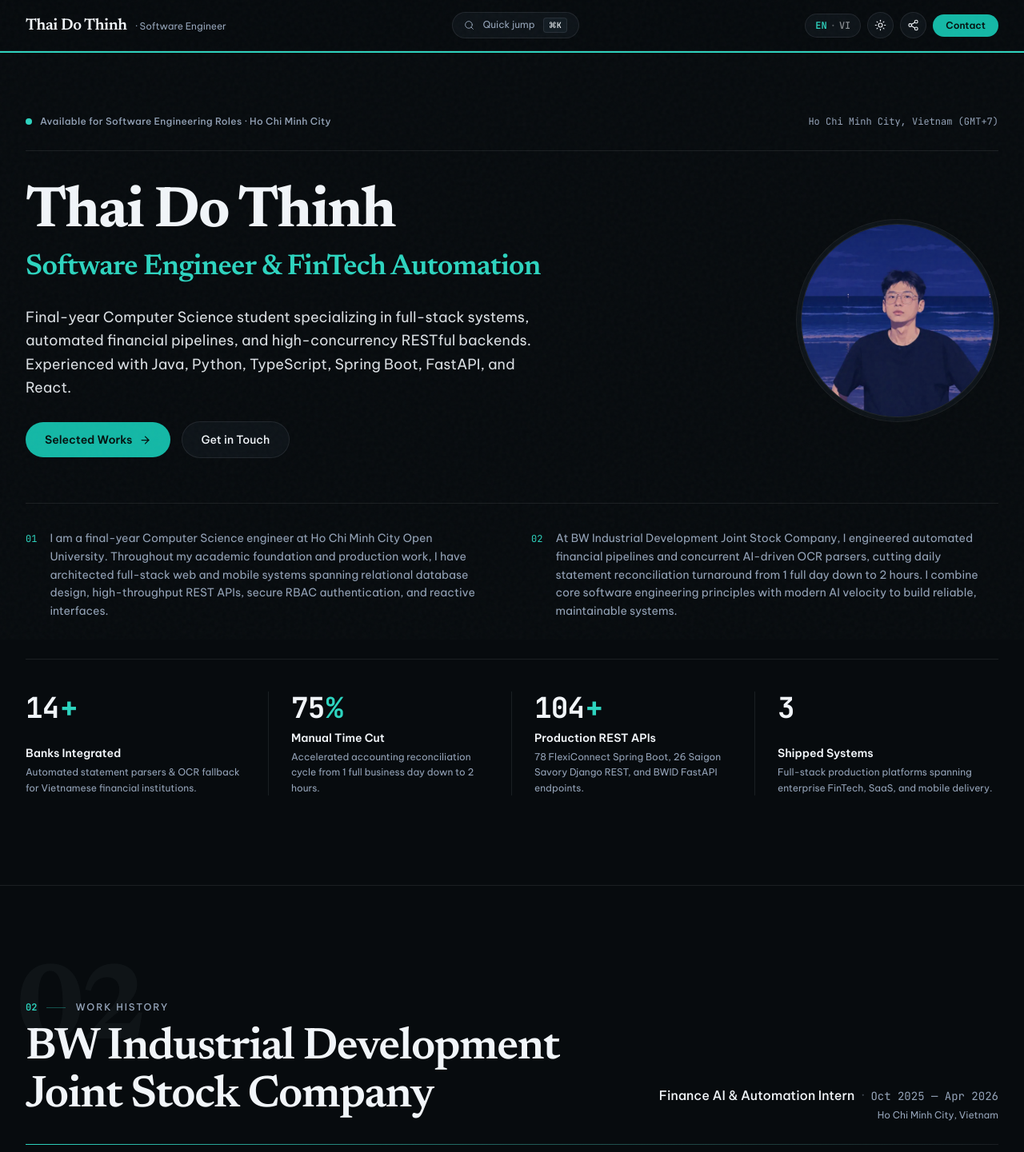
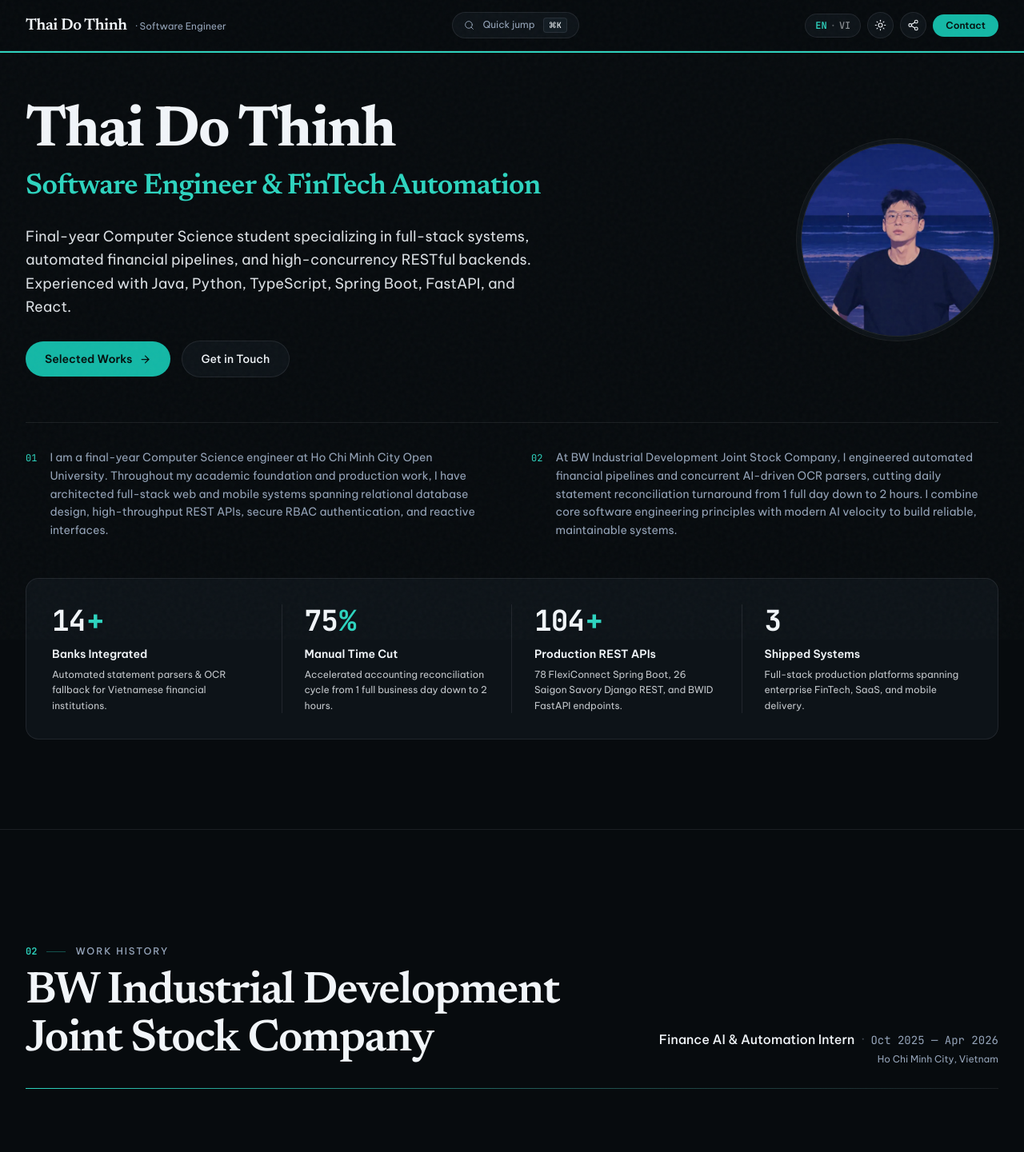
Before and after one commit to soodthin/dev-portfolio, a Next.js app: page / in a window 1280 px wide. Shown: the top 1441 px of the page at 80% size. Built offline with nearby package versions, Linux system fonts and the light colour scheme.

Commit message:
fix: remove status line, brighten metrics surface, remove watermark overlap, and remove capabilities subtitle

```diff
--- a/components/sections/CapabilitiesSection.tsx
+++ b/components/sections/CapabilitiesSection.tsx
@@ -117,7 +117,6 @@ export function CapabilitiesSection() {
           index="04"
           eyebrow={t.capabilities.eyebrow}
           title={t.capabilities.title}
-          subtitle={t.capabilities.subtitle}
           className="mb-12"
         />
 
--- a/components/sections/HeroSection.tsx
+++ b/components/sections/HeroSection.tsx
@@ -9,6 +9,7 @@ import { useSmoothScroll } from '@/components/providers/SmoothScrollProvider';
 import { getAssetPath } from '@/lib/asset';
 import { RollingCounter } from '@/components/motion/RollingCounter';
 import { MagneticButton } from '@/components/motion/MagneticButton';
+import { SpotlightSurface } from '@/components/ui/SpotlightSurface';
 
 const EASE_OUT_EXPO: [number, number, number, number] = [0.22, 1, 0.36, 1];
 
@@ -25,7 +26,6 @@ export function HeroSection() {
 
   // Subtle GPU-only scroll-out depth recede
   const contentScale = useTransform(scrollYProgress, [0, 1], [1, 0.96]);
-  const contentOpacity = useTransform(scrollYProgress, [0, 0.85], [1, 0.45]);
   const contentY = useTransform(scrollYProgress, [0, 1], [0, 28]);
 
   const roleHeadline =
@@ -37,27 +37,16 @@ export function HeroSection() {
     <section
       id="summary"
       ref={sectionRef}
-      className="relative pt-28 pb-20 md:pt-36 md:pb-28 border-b border-[var(--hairline)] overflow-x-clip"
+      className="relative pt-24 pb-20 md:pt-32 md:pb-28 border-b border-[var(--hairline)] overflow-x-clip"
     >
       <motion.div
         style={
           prefersReducedMotion
             ? undefined
-            : { scale: contentScale, opacity: contentOpacity, y: contentY }
+            : { scale: contentScale, y: contentY }
         }
         className="max-w-7xl mx-auto px-4 sm:px-6 lg:px-8 will-change-transform"
       >
-        {/* Status Line */}
-        <div className="flex flex-wrap items-center justify-between gap-4 pb-7 mb-10 border-b border-[var(--hairline)]">
-          <div className="inline-flex items-center gap-2.5 text-xs text-[var(--text-muted)]">
-            <span className="w-2 h-2 rounded-full bg-[var(--accent)]" aria-hidden="true" />
-            <span className="font-medium tracking-wide">{data.profile.statusText}</span>
-          </div>
-          <span className="font-mono text-xs text-[var(--text-muted)] tabular-nums">
-            {data.profile.location}
-          </span>
-        </div>
-
         {/* Main Hero Row: Balanced Height Between Headline+Lead and Circular Avatar */}
         <div className="grid grid-cols-1 lg:grid-cols-12 gap-10 lg:gap-12 items-center">
           <div className="lg:col-span-8 space-y-6">
@@ -165,32 +154,34 @@ export function HeroSection() {
           </motion.div>
         )}
 
-        {/* Clean Horizontal divide-x Metrics Strip */}
+        {/* Clean Elevated Metrics Strip */}
         <motion.div
           initial={{ opacity: 0, y: 18 }}
           whileInView={{ opacity: 1, y: 0 }}
           viewport={{ once: true, margin: '-40px' }}
           transition={{ duration: 0.7, ease: EASE_OUT_EXPO }}
-          className="mt-12 pt-10 border-t border-[var(--hairline)]"
+          className="mt-12"
         >
+          <SpotlightSurface className="rounded-2xl border border-[var(--hairline)] bg-[var(--surface-1)] p-6 sm:p-8">
             <div className="grid grid-cols-2 lg:grid-cols-4 divide-y lg:divide-y-0 lg:divide-x divide-[var(--hairline)]">
               {data.metrics.map((metric, idx) => (
                 <div
                   key={idx}
-                className="py-5 lg:py-0 lg:px-7 first:lg:pl-0 last:lg:pr-0 flex flex-col justify-between gap-2"
+                  className="py-5 lg:py-0 lg:px-7 first:lg:pl-0 last:lg:pr-0 flex flex-col justify-between gap-3"
                 >
                   <div className="text-3xl sm:text-4xl font-mono font-bold text-[var(--text)] tracking-tight tabular-nums">
                     <RollingCounter value={metric.value} suffix={metric.suffix} />
                   </div>
-                <div className="space-y-1">
+                  <div className="space-y-1.5">
                     <h3 className="text-sm font-semibold text-[var(--text)]">{metric.label}</h3>
-                  <p className="text-xs text-[var(--text-muted)] leading-relaxed">
+                    <p className="text-xs text-[var(--text)]/80 leading-relaxed">
                       {metric.description}
                     </p>
                   </div>
                 </div>
               ))}
             </div>
+          </SpotlightSurface>
         </motion.div>
       </motion.div>
     </section>
--- a/components/ui/SectionHeading.tsx
+++ b/components/ui/SectionHeading.tsx
@@ -28,21 +28,11 @@ export function SectionHeading({
     offset: ['start end', 'end start'],
   });
 
-  // GPU-only scroll parallax & hairline draw
-  const watermarkY = useTransform(scrollYProgress, [0, 1], [20, -20]);
+  // GPU-only scroll hairline draw
   const ruleScale = useTransform(scrollYProgress, [0, 0.35], [0.18, 1]);
 
   return (
     <div ref={containerRef} className={`relative ${className}`}>
-      {/* Subtle scroll-linked watermark chapter numeral */}
-      <motion.span
-        aria-hidden="true"
-        style={prefersReducedMotion ? undefined : { y: watermarkY }}
-        className="pointer-events-none select-none hidden md:block absolute -top-10 -left-3 font-serif font-bold text-[8.5rem] leading-none tracking-tighter text-[var(--text)]/[0.04] will-change-transform"
-      >
-        {index}
-      </motion.span>
-
       <div className="relative z-10 grid grid-cols-1 lg:grid-cols-12 gap-5 lg:gap-10 items-end pb-7">
         {/* Left: Chapter Index + Eyebrow + Display Title */}
         <div className="lg:col-span-7 space-y-3">
--- a/lib/i18n.ts
+++ b/lib/i18n.ts
@@ -150,8 +150,7 @@ export const translations: Record<Locale, Translations> = {
     capabilities: {
       eyebrow: 'Capabilities',
       title: 'Technical Matrix',
-      subtitle:
-        'Languages, frameworks, databases, and verification workflows mapped directly to shipped production systems.',
+      subtitle: '',
       filterAll: 'All',
       filterLanguages: 'Languages',
       filterFrameworks: 'Frameworks & Platforms',
@@ -253,8 +252,7 @@ export const translations: Record<Locale, Translations> = {
     capabilities: {
       eyebrow: 'Năng lực',
       title: 'Ma trận Công nghệ',
-      subtitle:
-        'Ngôn ngữ, framework, cơ sở dữ liệu và quy trình kiểm chứng gắn liền với các hệ thống thực tế.',
+      subtitle: '',
       filterAll: 'Tất cả',
       filterLanguages: 'Ngôn ngữ',
       filterFrameworks: 'Frameworks & Nền tảng',
```
Lines whose indentation alone changed are shown as unchanged.
